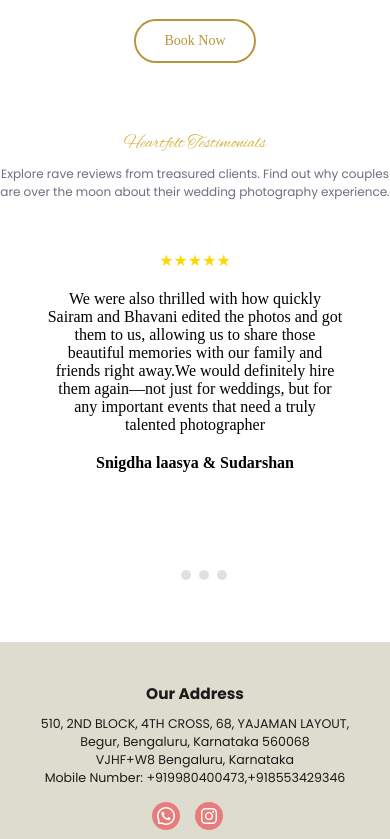
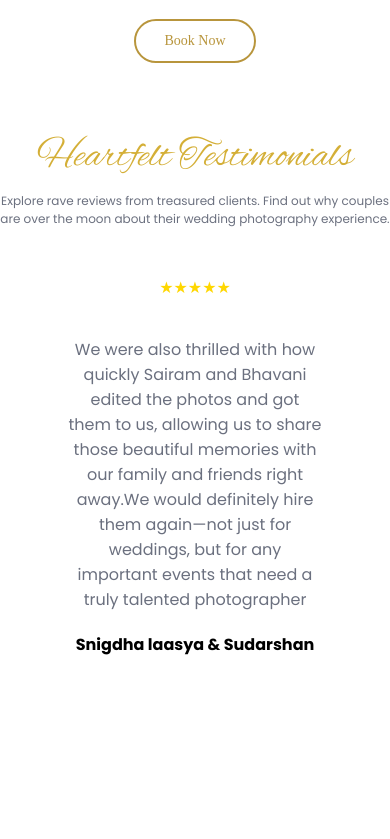
Before and after one commit to vinodreddy3003/photography-project, a React (Vite) app: page / in a window 390 px wide. Shown: the part 4261-5100 px from the top of the page. Built offline with nearby package versions, Linux system fonts and the light colour scheme.

Commit message:
Update Testimonials.css

```diff
--- a/src/components/Testimonials.css
+++ b/src/components/Testimonials.css
@@ -1,6 +1,8 @@
 .testimonials-container {
 
   border-radius: 10px;
+  margin-bottom: 20px;
+
 
 }
 
@@ -35,13 +37,20 @@
   padding: 20px;
 }
 
-.testimonial-card {
+.testimonial-card p {
 
   border-radius: 10px;
+  font-family: 'poppins';
+  color: #6B707F;
 
   padding: 20px;
   max-width: 900px;
   margin: auto;
+}
+.testimonial-card h4{
+  font-family: 'poppins';
+  color: black;
+  font-weight: bold;
 }
 
 .stars {
@@ -50,33 +59,7 @@
   margin-bottom: 20px;
 }
 
-.read-button {
-  background-color: #007bff;
-  color: #fff;
-  border: none;
-  border-radius: 5px;
-  padding: 10px 15px;
-  cursor: pointer;
-  transition: background-color 0.3s;
-}
 
-.read-button:hover {
-  background-color: #0056b3;
-}
-.testimonial-card h4{
-  margin-top: 20px;
-}
-
-
-
-.close-icon {
-  position: absolute;
-  top: 10px;
-  right: 15px;
-  font-size: 24px;
-  color: #333;
-  cursor: pointer;
-}
 
 .pagination-bullet {
   background: #007bff;
@@ -97,7 +80,7 @@
 /* Tablet styles */
 @media (max-width: 768px) {
   .testimonials-title {
-      font-size: 20px; /* Slightly smaller title */
+      font-size: 38px; /* Slightly smaller title */
   }
 
   .testimonials-subtitle {
@@ -121,7 +104,7 @@
 /* Phone styles */
 @media (max-width: 480px) {
   .testimonials-title {
-      font-size: 18px; /* Smaller title for phones */
+      font-size: 40px; /* Smaller title for phones */
   }
 
   .testimonials-subtitle {
```
